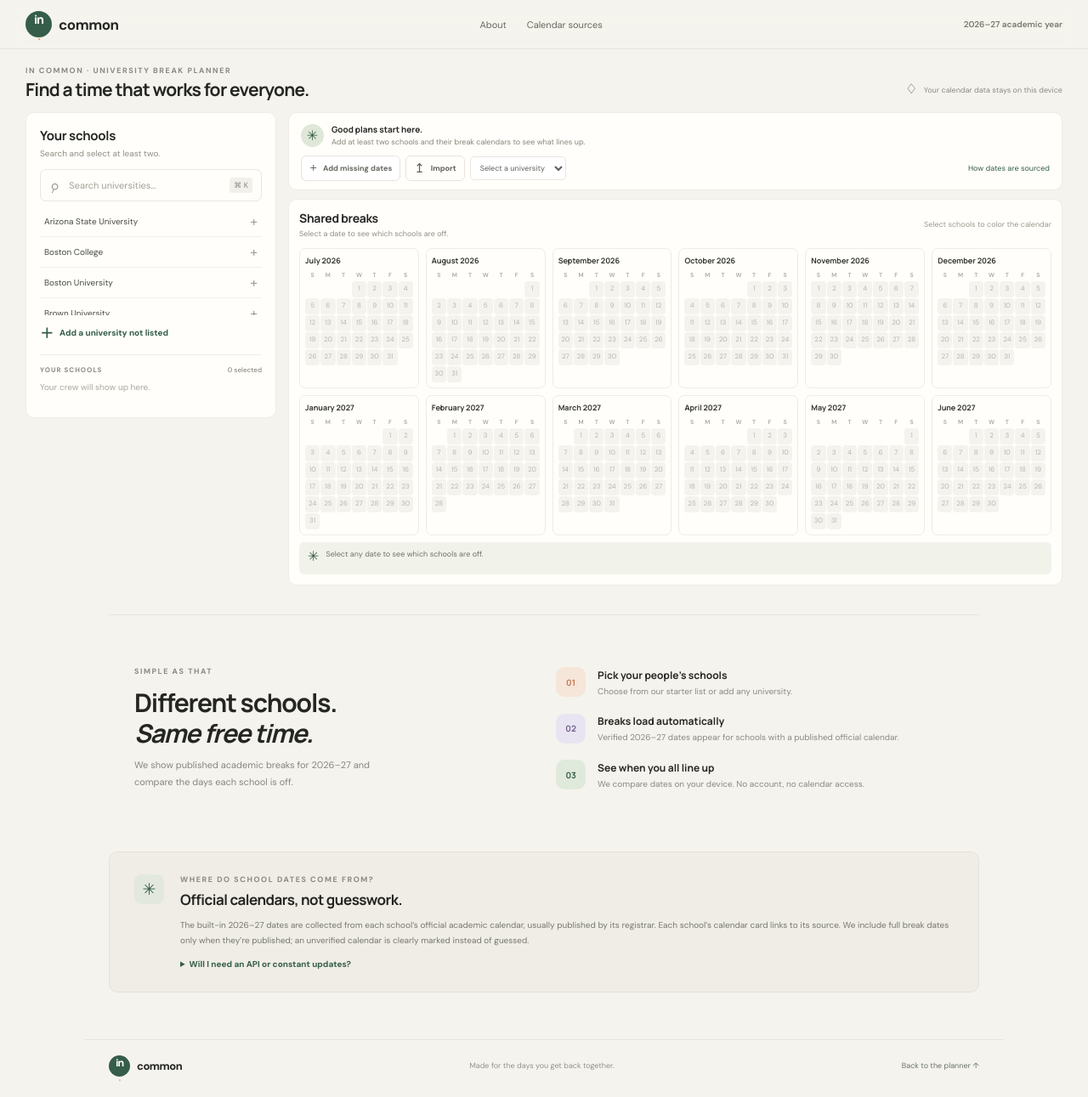
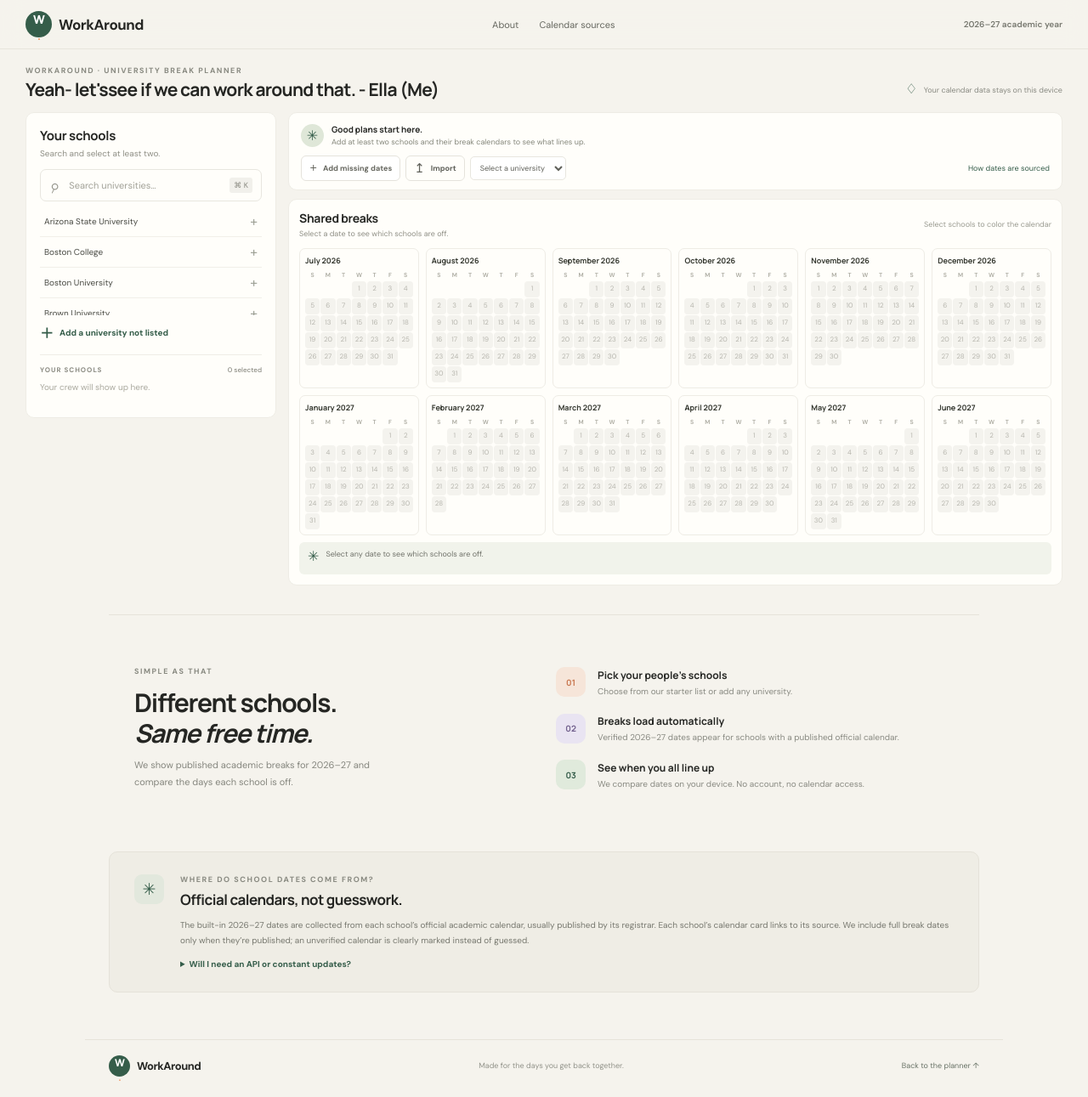
Before and after one commit to iwasella/WorkAround, a plain HTML site: page index.html in a window 1280 px wide. Shown: the whole page at 85% size. Drawn offline with Linux system fonts and the light colour scheme.

Commit message:
Rename planner to WorkAround
Co-authored-by: Copilot <223556219+Copilot@users.noreply.github.com>

```diff
--- a/index.html
+++ b/index.html
@@ -5,7 +5,7 @@
     <meta name="viewport" content="width=device-width, initial-scale=1">
     <meta name="theme-color" content="#f5f3ed">
     <meta name="description" content="Find the school breaks your friends have in common.">
-    <title>In Common — Find your shared breaks</title>
+    <title>WorkAround — Find your shared breaks</title>
     <link rel="preconnect" href="https://fonts.googleapis.com">
     <link rel="preconnect" href="https://fonts.gstatic.com" crossorigin>
     <link href="https://fonts.googleapis.com/css2?family=DM+Sans:wght@400;500;600;700&family=Manrope:wght@400;500;600;700;800&display=swap" rel="stylesheet">
@@ -13,7 +13,7 @@
   </head>
   <body>
     <header class="topbar">
-      <a class="brand" href="#" aria-label="In Common home"><span class="brand-mark">in<span>.</span></span><span>common</span></a>
+      <a class="brand" href="#" aria-label="WorkAround home"><span class="brand-mark">W<span>.</span></span><span>WorkAround</span></a>
       <nav aria-label="Main navigation">
         <a href="#how-it-works">About</a>
         <a href="#calendar-sources">Calendar sources</a>
@@ -25,8 +25,8 @@
       <section class="planner" id="your-schools">
         <div class="section-heading">
           <div>
-            <div class="eyebrow muted-eyebrow">IN COMMON · UNIVERSITY BREAK PLANNER</div>
-            <h2>Find a time that works for everyone.</h2>
+            <div class="eyebrow muted-eyebrow">WORKAROUND · UNIVERSITY BREAK PLANNER</div>
+            <h2>Yeah- let'ssee if we can work around that. - Ella (Me)</h2>
           </div>
           <span class="local-note"><span class="lock">♢</span> Your calendar data stays on this device</span>
         </div>
@@ -113,7 +113,7 @@
       </section>
     </main>
 
-    <footer><a class="brand footer-brand" href="#"><span class="brand-mark">in<span>.</span></span><span>common</span></a><span>Made for the days you get back together.</span><a href="#your-schools">Back to the planner ↑</a></footer>
+    <footer><a class="brand footer-brand" href="#"><span class="brand-mark">W<span>.</span></span><span>WorkAround</span></a><span>Made for the days you get back together.</span><a href="#your-schools">Back to the planner ↑</a></footer>
 
     <dialog id="add-school-dialog">
       <form method="dialog" id="add-school-form">
```
Also changed, not shown: 1 other file.
